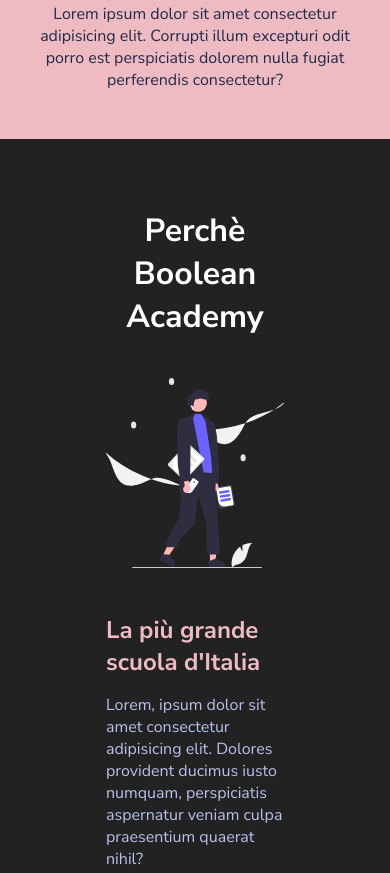
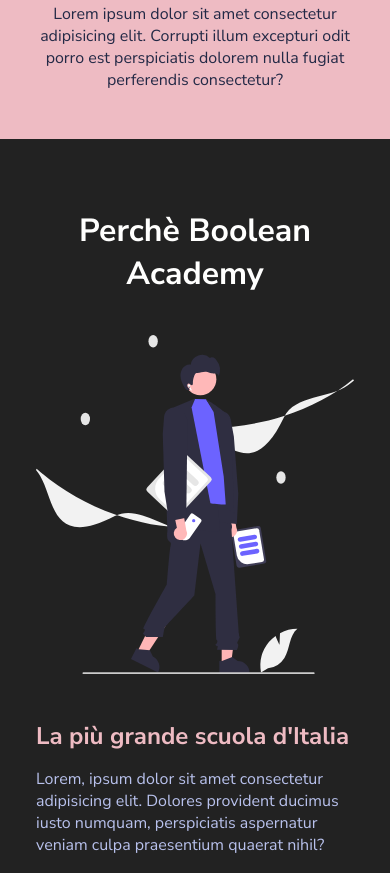
Before and after one commit to federicodececco/html-css-resp-wannabe, a plain HTML site: page index.html in a window 390 px wide. Shown: the part 2321-3194 px from the top of the page. Drawn offline with Linux system fonts and the light colour scheme.

Commit message:
add: 1160px media group

```diff
--- a/css/style.css
+++ b/css/style.css
@@ -127,13 +127,14 @@ img {
 /************************************************
     SOLUZIONE RESPONSIVE
  ************************************************/
+@media screen and (max-width: 1160px) {
+  .lessons.text-center {
 
-.lessons.text-center {
-  max-width: 1200px;
   margin: auto;
 }
 .container {
   max-width: 100%;
+}
 }
 
 /*---------------------------
@@ -168,7 +169,7 @@ Mobile
     max-width: 480px;
   }
   .container {
-    max-width: 100%;
+    width: 100%;
   }
 
   .row {
@@ -182,7 +183,8 @@ Mobile
   .lessons .row .col {
     margin-bottom: 70px;
   }
-  .steps {
+  .steps,
+  .why-us {
     margin: 0;
   }
   .steps .row .col:not(.col:first-of-type) {
@@ -190,8 +192,7 @@ Mobile
   }
   .why-us {
     background-color: #222222;
-    padding: 70px;
-    margin: 0;
+    padding: 70px 0px;
   }
   .why-us .col-left {
     padding-bottom: 2.5rem;
```
